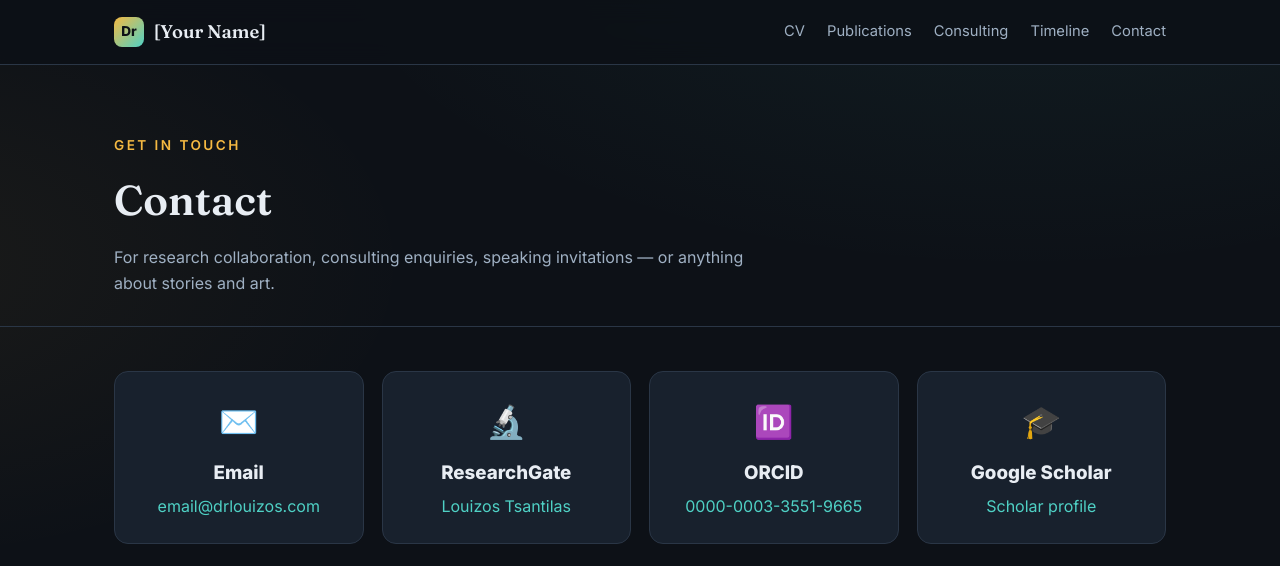
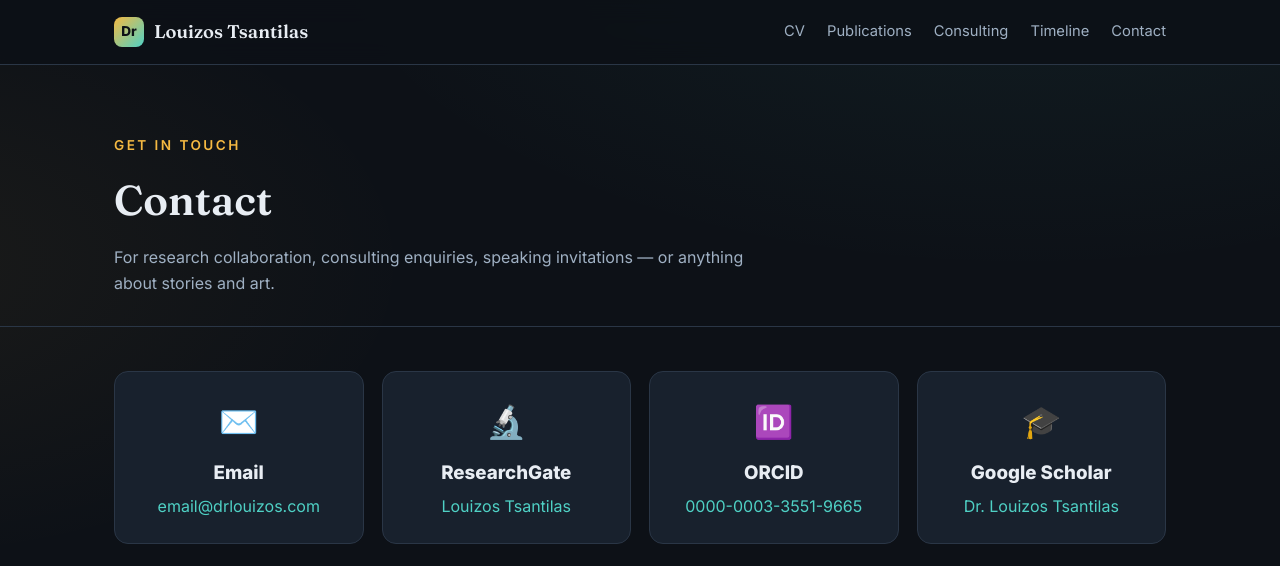
Before and after one commit to DrLuigiT/drlouizos, a plain HTML site: page pages/contact.html in a window 1280 px wide. Shown: the top 566 px of the page. Drawn offline with Linux system fonts and the light colour scheme.

Commit message:
Add files via upload

```diff
--- a/pages/contact.html
+++ b/pages/contact.html
@@ -11,7 +11,7 @@
 
 <header class="site-header">
   <div class="wrap">
-    <a class="brand" href="../index.html"><span class="mark">Dr</span> [Your Name]</a>
+    <a class="brand" href="../index.html"><span class="mark">Dr</span> Louizos Tsantilas</a>
     <nav class="nav">
       <a href="cv.html">CV</a>
       <a href="publications.html">Publications</a>
@@ -51,7 +51,7 @@
       <div class="contact-card">
         <div class="icon">🎓</div>
         <h3>Google Scholar</h3>
-        <p><a href="https://scholar.google.com/citations?hl=el&view_op=list_works&authuser=1&gmla=ACrTK9WzGcThBdIfRgNAa7O6j9jG-van-BKrQ4UHnEy6t97a4vw4tF904GIADdbxuHLPBylcaTJUcj7HfCCHWcBw4d2ifMFMTe4DOgxXaTWkilcH-zUcXXynsKEgOHUMhG6VQN8EnLLSPQzrf23gU9fBtYw0vLW6SaUraUMIdS3poxc&user=puBOvT4AAAAJ" target="_blank" rel="noopener">Scholar profile</a></p>
+        <p><a href="https://scholar.google.com/citations?hl=el&view_op=list_works&authuser=1&gmla=ACrTK9WzGcThBdIfRgNAa7O6j9jG-van-BKrQ4UHnEy6t97a4vw4tF904GIADdbxuHLPBylcaTJUcj7HfCCHWcBw4d2ifMFMTe4DOgxXaTWkilcH-zUcXXynsKEgOHUMhG6VQN8EnLLSPQzrf23gU9fBtYw0vLW6SaUraUMIdS3poxc&user=puBOvT4AAAAJ" target="_blank" rel="noopener">Dr. Louizos Tsantilas</a></p>
       </div>
     </div>
 
```
